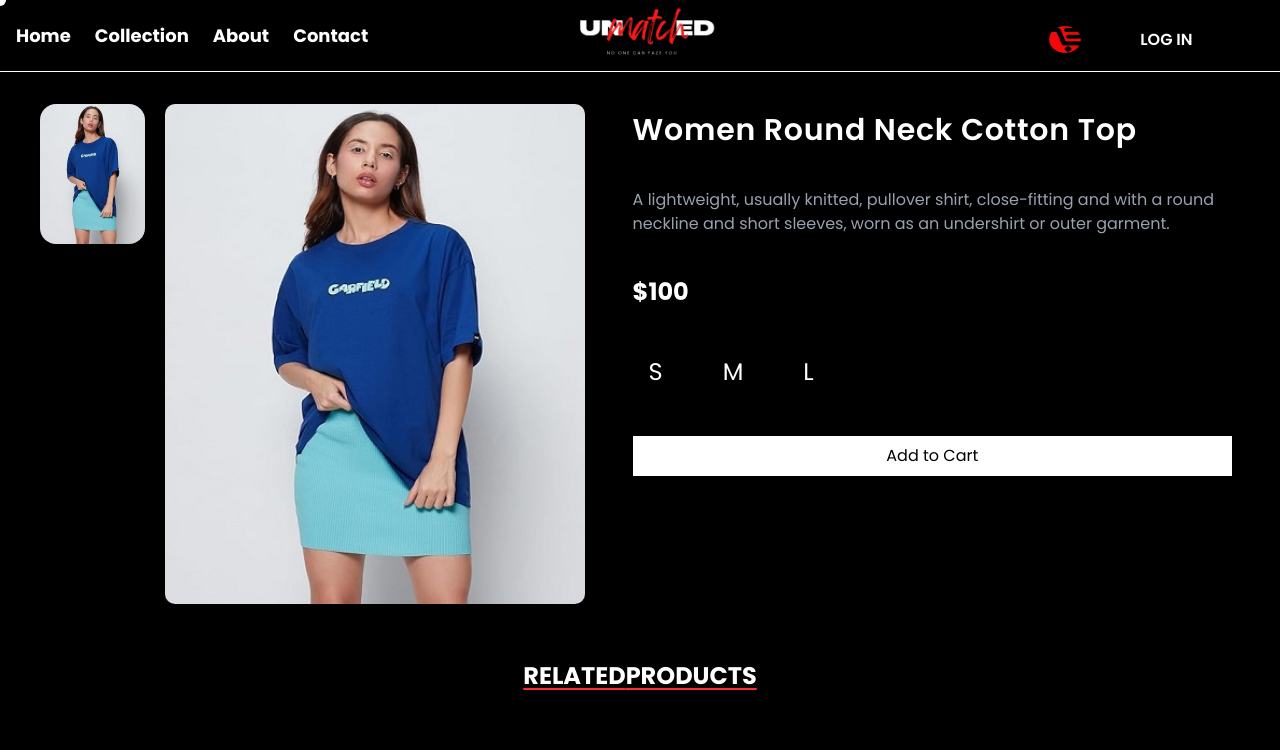
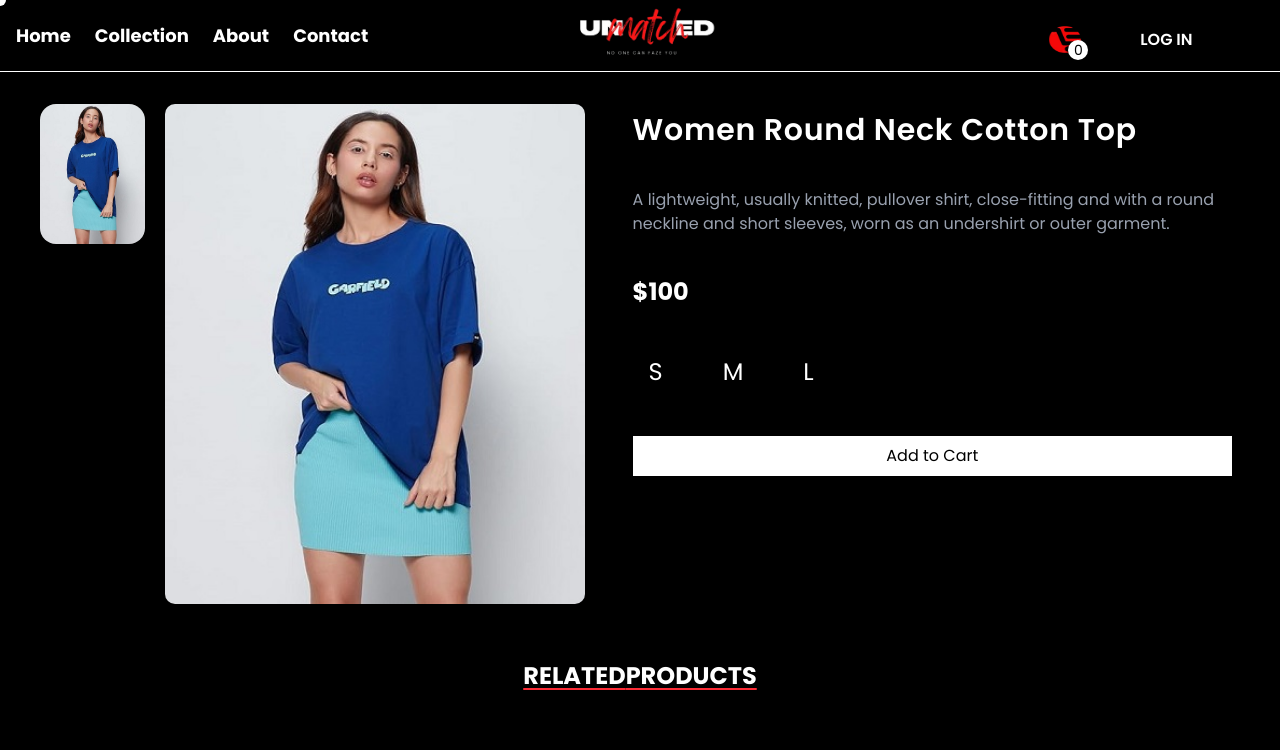
Before and after one commit to rahulrat-hub/E-commerce, a React (Vite) app: page /product/aaaaa in a window 1280 px wide. Shown: the top 750 px of the page. Built offline with nearby package versions, Linux system fonts and the light colour scheme.

Commit message:
totalquantity

```diff
--- a/src/Components/Navbar.jsx
+++ b/src/Components/Navbar.jsx
@@ -1,8 +1,11 @@
-import React from 'react'
+import React, { useContext } from 'react'
 import { NavLink } from 'react-router-dom'
 import  { assets } from '../assets/frontend_assets/assets'
+import { ProductContext } from '../context/ProductContext'
+
 
 function Navbar() {
+  const {getTotalQuantity} = useContext(ProductContext)
   return (
 
 <div className="flex  bg-black h-18 w-full border-b border-white">
@@ -24,10 +27,13 @@
 {/* {END} */}
   </div>
 
-<div className="flex ml-74">
+<div className="flex ml-74 relative">
   {/* {CART} */}
 
   <img className='h-19.75 w-23.5 cursor-pointer' src={assets.cart} alt="" />
+  <span className="absolute top-10 right-33 h-5 w-5 text-sm rounded-xl flex justify-center items-center bg-white ">
+    {getTotalQuantity()}
+  </span>
 
 {/* {LOGIN} */}
 <p className='text-white font-semibold p-7 cursor-pointer'>LOG IN</p>
--- a/src/context/ProductContext.jsx
+++ b/src/context/ProductContext.jsx
@@ -8,6 +8,17 @@
 function ProductProvider({children}) {
   const [cartItem, setcartItem] = useState({});
 
+  function getTotalQuantity(){
+    let total = 0;
+
+    for(let id in cartItem){
+      for(let size in cartItem[id]){
+        let quantity = cartItem[id][size]
+        total += quantity
+      }
+    }
+    return total
+  }
 
   // add to Bag function
   const addToBag = (id, size) => {
@@ -38,7 +49,8 @@
       const obj ={
       cartItem,
       setcartItem,
-      addToBag
+      addToBag,
+      getTotalQuantity
     };
 
     return(
```
